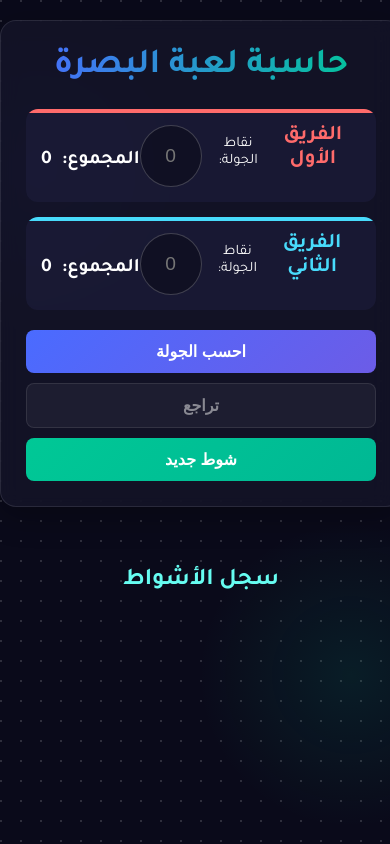
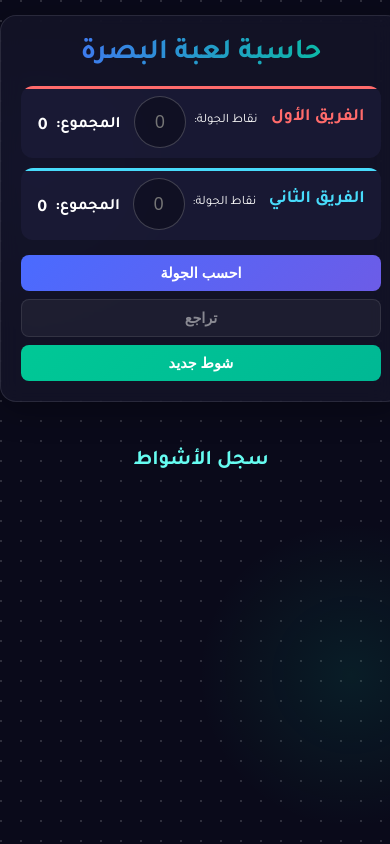
Before and after one commit to rtlaa/basra-calcu, a plain HTML site: page index.html in a window 390 px wide. Drawn offline with Linux system fonts and the light colour scheme.

Commit message:
Update index.html

```diff
--- a/index.html
+++ b/index.html
@@ -27,7 +27,7 @@
             display: flex;
             flex-direction: column;
             align-items: center;
-            padding: 20px;
+            padding: 15px; /* Reduced padding for mobile */
             box-sizing: border-box;
             background-image:
                 radial-gradient(circle at 10% 20%, rgba(74, 107, 255, 0.1) 0%, transparent 20%),
@@ -39,19 +39,19 @@
             background: var(--card-bg);
             backdrop-filter: blur(10px);
             border-radius: 16px;
-            padding: 25px;
+            padding: 20px; /* Reduced padding */
             width: 100%;
             max-width: 600px;
             box-shadow: 0 8px 32px rgba(0, 0, 0, 0.3);
             border: 1px solid rgba(255, 255, 255, 0.1);
-            margin-bottom: 20px;
+            margin-bottom: 15px; /* Reduced margin */
         }
 
         h1 {
             color: var(--text-accent);
             text-align: center;
-            margin: 0 0 20px;
-            font-size: 2.2rem;
+            margin: 0 0 15px; /* Reduced margin */
+            font-size: 1.8rem; /* Smaller font size */
             background: linear-gradient(to right, var(--primary-color), var(--secondary-color));
             -webkit-background-clip: text;
             -webkit-text-fill-color: transparent;
@@ -59,21 +59,21 @@
 
         .team-section {
             display: flex;
-            justify-content: space-around; /* Changed to space-around for better distribution */
-            gap: 15px;
-            margin-bottom: 20px;
+            justify-content: space-around;
+            gap: 10px; /* Reduced gap */
+            margin-bottom: 15px; /* Reduced margin */
         }
 
         .team-card {
             flex: 1;
-            padding: 15px;
+            padding: 10px; /* Reduced padding */
             border-radius: 12px;
             background: rgba(30, 30, 60, 0.6);
             position: relative;
             overflow: hidden;
-            display: flex; /* Added for inner alignment */
-            flex-direction: column; /* Added for inner alignment */
-            align-items: center; /* Added for inner alignment */
+            display: flex;
+            flex-direction: column;
+            align-items: center;
             text-align: center;
         }
 
@@ -83,7 +83,7 @@
             top: 0;
             left: 0;
             right: 0;
-            height: 4px;
+            height: 3px; /* Smaller line */
         }
 
         .team-card.team1::after {
@@ -95,8 +95,8 @@
         }
 
         .team-card h2 {
-            margin: 0 0 15px;
-            font-size: 1.3rem;
+            margin: 0 0 10px; /* Reduced margin */
+            font-size: 1.1rem; /* Smaller font size */
             text-align: center;
         }
 
@@ -109,29 +109,29 @@
         }
 
         .input-group {
-            display: flex; /* To put input and label next to each other */
-            flex-direction: column; /* Stack label and input */
-            align-items: center; /* Center input and label */
-            margin-bottom: 15px;
+            display: flex;
+            flex-direction: column;
+            align-items: center;
+            margin-bottom: 10px; /* Reduced margin */
         }
 
         label {
             display: block;
-            margin-bottom: 5px;
-            font-size: 0.9rem;
+            margin-bottom: 3px; /* Reduced margin */
+            font-size: 0.8rem; /* Smaller font size */
         }
 
         input[type="number"] {
-            width: 70px; /* Smaller width for circular input */
-            height: 70px; /* Equal height for circular input */
-            padding: 0; /* Remove padding */
+            width: 60px; /* Smaller width */
+            height: 60px; /* Smaller height */
+            padding: 0;
             border: 1px solid rgba(255, 255, 255, 0.2);
-            border-radius: 50%; /* Make it circular */
+            border-radius: 50%;
             background: rgba(0, 0, 0, 0.3);
             color: white;
-            font-size: 1.5rem; /* Larger font for readability */
+            font-size: 1.3rem; /* Adjusted font size */
             text-align: center;
-            -moz-appearance: textfield; /* Remove Firefox number input arrows */
+            -moz-appearance: textfield;
         }
 
         input[type="number"]::-webkit-outer-spin-button,
@@ -143,34 +143,34 @@
         .total-display {
             text-align: center;
             font-weight: bold;
-            font-size: 1.2rem;
-            margin-top: 10px;
-            display: flex; /* Arrange "Total" text and span next to each other */
+            font-size: 1rem; /* Smaller font size */
+            margin-top: 8px; /* Reduced margin */
+            display: flex;
             gap: 5px;
             justify-content: center;
         }
         .total-display span {
-            font-size: 1.5rem; /* Larger font for total scores */
+            font-size: 1.2rem; /* Adjusted font size */
             font-weight: bold;
         }
 
         .controls {
             display: flex;
-            gap: 10px;
+            gap: 8px; /* Reduced gap */
             justify-content: center;
-            margin-top: 20px;
+            margin-top: 15px; /* Reduced margin */
             flex-wrap: wrap;
         }
 
         button {
-            padding: 12px 20px;
+            padding: 10px 15px; /* Reduced padding */
             border: none;
             border-radius: 8px;
             font-weight: bold;
             cursor: pointer;
             transition: all 0.3s ease;
-            font-size: 1rem;
-            min-width: 120px;
+            font-size: 0.9rem; /* Smaller font size */
+            min-width: 100px; /* Adjusted min-width */
         }
 
         .calculate-btn {
@@ -202,47 +202,48 @@
         .results-container {
             width: 100%;
             max-width: 600px;
-            margin-top: 20px;
+            margin-top: 15px; /* Reduced margin */
         }
 
         .results-title {
             color: var(--text-accent);
             text-align: center;
-            margin-bottom: 15px;
-            font-size: 1.5rem;
+            margin-bottom: 10px; /* Reduced margin */
+            font-size: 1.3rem; /* Smaller font size */
         }
 
         .rounds-list {
             display: flex;
             flex-direction: column;
-            gap: 10px;
+            gap: 8px; /* Reduced gap */
         }
 
         .round-card {
             background: var(--card-bg);
             border-radius: 10px;
-            padding: 15px;
+            padding: 12px; /* Reduced padding */
             display: flex;
             justify-content: space-between;
             align-items: center;
-            border-left: 4px solid var(--primary-color);
-            opacity: 1; /* Initial state for animation */
+            border-left: 3px solid var(--primary-color); /* Smaller border */
+            opacity: 1;
             transition: opacity 0.3s ease-out;
+            font-size: 0.9rem; /* Smaller font size */
         }
         .round-card.faded {
             opacity: 0;
         }
 
-
         .round-number {
             font-weight: bold;
             color: var(--text-accent);
-            min-width: 70px;
+            min-width: 60px; /* Adjusted min-width */
+            font-size: 0.9rem; /* Smaller font size */
         }
 
         .round-scores {
             display: flex;
-            gap: 20px;
+            gap: 15px; /* Reduced gap */
             flex: 1;
             justify-content: space-around;
         }
@@ -264,16 +265,17 @@
         .star {
             color: var(--star-color);
             font-weight: bold;
+            font-size: 0.8rem; /* Smaller star font size */
         }
 
         .game-over {
             text-align: center;
-            margin-top: 20px;
-            padding: 15px;
+            margin-top: 15px; /* Reduced margin */
+            padding: 12px; /* Reduced padding */
             background: rgba(0, 200, 150, 0.2);
             border-radius: 10px;
             border: 1px solid var(--secondary-color);
-            font-size: 1.2rem;
+            font-size: 1.1rem; /* Smaller font size */
             display: none;
         }
 
@@ -284,17 +286,18 @@
         /* Notification styles */
         .notification {
             position: fixed;
-            bottom: 20px;
+            bottom: 15px; /* Adjusted position */
             left: 50%;
             transform: translateX(-50%);
             background-color: rgba(0, 0, 0, 0.8);
             color: white;
-            padding: 10px 20px;
+            padding: 8px 15px; /* Reduced padding */
             border-radius: 8px;
             box-shadow: 0 4px 10px rgba(0, 0, 0, 0.3);
             z-index: 1000;
             opacity: 0;
             transition: opacity 0.5s ease-in-out;
+            font-size: 0.9rem; /* Smaller font size */
         }
         .notification.show {
             opacity: 1;
@@ -316,25 +319,36 @@
             }
 
             .team-card {
-                flex-direction: row; /* Make input and total side-by-side in mobile */
+                flex-direction: row;
                 justify-content: space-around;
                 align-items: center;
             }
 
             .input-group, .total-display {
                 flex-direction: row;
-                gap: 10px;
+                gap: 8px; /* Reduced gap */
                 margin-bottom: 0;
             }
 
             .total-display span {
-                font-size: 1.2rem;
+                font-size: 1.1rem; /* Adjusted font size */
             }
 
             input[type="number"] {
-                width: 60px;
-                height: 60px;
-                font-size: 1.2rem;
+                width: 50px; /* Even smaller for mobile */
+                height: 50px; /* Even smaller for mobile */
+                font-size: 1.1rem; /* Adjusted font size */
+            }
+
+            .round-card {
+                font-size: 0.85rem; /* Smaller font size for round details */
+                padding: 10px;
+            }
+            .round-number {
+                min-width: 50px;
+            }
+            .star {
+                font-size: 0.75rem;
             }
         }
     </style>
@@ -366,7 +380,7 @@
 
         <div class="controls">
             <button class="calculate-btn" onclick="calculateRound()">احسب الجولة</button>
-            <button class="undo-btn" id="undo-button" onclick="undoLastRound()" disabled>تراجع</button>
+            <button class="undo-btn" id="undo-button" onclick="undoLastRoundConfirm()" disabled>تراجع</button>
             <button class="new-match-btn" onclick="startNewMatchConfirm()">شوط جديد</button>
         </div>
     </div>
@@ -440,15 +454,13 @@
                 return;
             }
 
-            // --- التعديل الجديد: منع صفرين في نفس الجولة ---
             const isTeam1Zero = team1Input === '0';
             const isTeam2Zero = team2Input === '0';
 
             if (isTeam1Zero && isTeam2Zero) {
                 showNotification("لا يمكن للفريقين الحصول على 'نجمة' (صفر) في نفس الجولة.");
-                return; // إيقاف تنفيذ الدالة
+                return;
             }
-            // --- نهاية التعديل الجديد ---
 
             // Save current state for undo
             saveCurrentStateForUndo();
@@ -458,7 +470,6 @@
             // Process team 2 score
             const team2Result = processTeamScore('team2', team2Input);
 
-            // If game ended due to 3 consecutive stars or 4 total stars, no need to check totals
             if (!gameState.gameActive) {
                 updateTotalsDisplay();
                 displayRoundResults();
@@ -485,7 +496,7 @@
 
             // Update UI
             updateTotalsDisplay();
-            displayRoundResults(); // This will re-render all rounds
+            displayRoundResults();
 
             // Clear inputs
             elements.team1ScoreInput.value = '';
@@ -558,7 +569,6 @@
         }
 
         // End the game
-        // Added 'reason' and 'losingTeam' parameters
         function endGame(winningTeam, reason, losingTeam = null) {
             gameState.gameActive = false;
             elements.gameOverMsg.style.display = 'block';
@@ -574,7 +584,7 @@
                 const teamName = losingTeam === 'team1' ? 'الفريق الأول' : 'الفريق الثاني';
                 reasonText = `بسبب حصول ${teamName} على 4 نجمات إجمالاً.`;
             }
-            elements.gameOverReason.textContent = reasonText; // Display the reason
+            elements.gameOverReason.textContent = reasonText;
 
             disableInputs();
             showNotification(`انتهت اللعبة! الفائز هو ${winningTeam === 'team1' ? 'الفريق الأول' : 'الفريق الثاني'}. ${reasonText}`);
@@ -582,41 +592,42 @@
 
         // Save current game state before a new round is calculated
         function saveCurrentStateForUndo() {
-            // Deep copy the current game state
             const stateToSave = JSON.parse(JSON.stringify(gameState));
             gameState.roundHistory.push(stateToSave);
         }
 
+        // Confirm before undoing last round
+        function undoLastRoundConfirm() {
+            if (gameState.roundHistory.length === 0) {
+                elements.undoButton.disabled = true;
+                showNotification("لا توجد جولات للتراجع عنها.");
+                return;
+            }
+            if (confirm("هل أنت متأكد أنك تريد التراجع عن الجولة الأخيرة؟")) {
+                undoLastRound();
+            }
+        }
+
         // Undo last round
         function undoLastRound() {
-            if (gameState.roundHistory.length === 0) {
-                elements.undoButton.disabled = true;
-                return;
-            }
-
-            // Pop the last saved state
             const previousState = gameState.roundHistory.pop();
 
-            // Restore game state
             Object.assign(gameState, previousState);
 
-            // Update UI
             updateTotalsDisplay();
             displayRoundResults();
 
-            // Disable undo button if no more history
             if (gameState.roundHistory.length === 0) {
                 elements.undoButton.disabled = true;
             }
 
-            // Re-enable game if it was over
             if (!gameState.gameActive) {
                 gameState.gameActive = true;
                 elements.gameOverMsg.style.display = 'none';
-                elements.gameOverReason.textContent = ''; // Clear the reason
+                elements.gameOverReason.textContent = '';
                 enableInputs();
-                showNotification("تم التراجع عن الجولة الأخيرة.");
             }
+            showNotification("تم التراجع عن الجولة الأخيرة.");
         }
 
         // Confirm before starting a new match
@@ -636,14 +647,14 @@
             gameState.team1.consecutiveZeros = 0;
             gameState.team2.consecutiveZeros = 0;
             gameState.roundNumber = 1;
-            gameState.roundHistory = []; // Clear history
+            gameState.roundHistory = [];
             gameState.gameActive = true;
 
             // Update UI
             updateTotalsDisplay();
-            elements.roundResults.innerHTML = ''; // Clear displayed rounds
+            elements.roundResults.innerHTML = '';
             elements.gameOverMsg.style.display = 'none';
-            elements.gameOverReason.textContent = ''; // Clear the reason
+            elements.gameOverReason.textContent = '';
             elements.undoButton.disabled = true;
             enableInputs();
 
@@ -661,7 +672,7 @@
             elements.roundResults.innerHTML = '';
 
             gameState.roundHistory.forEach(savedState => {
-                if (savedState.roundDetails) { // Only render rounds that have details saved
+                if (savedState.roundDetails) {
                     const round = savedState.roundDetails;
                     const roundElement = document.createElement('div');
                     roundElement.className = 'round-card';
@@ -681,7 +692,6 @@
                     elements.roundResults.appendChild(roundElement);
                 }
             });
-            // Scroll to bottom to show latest round
             elements.roundResults.scrollTop = elements.roundResults.scrollHeight;
         }
 
```
